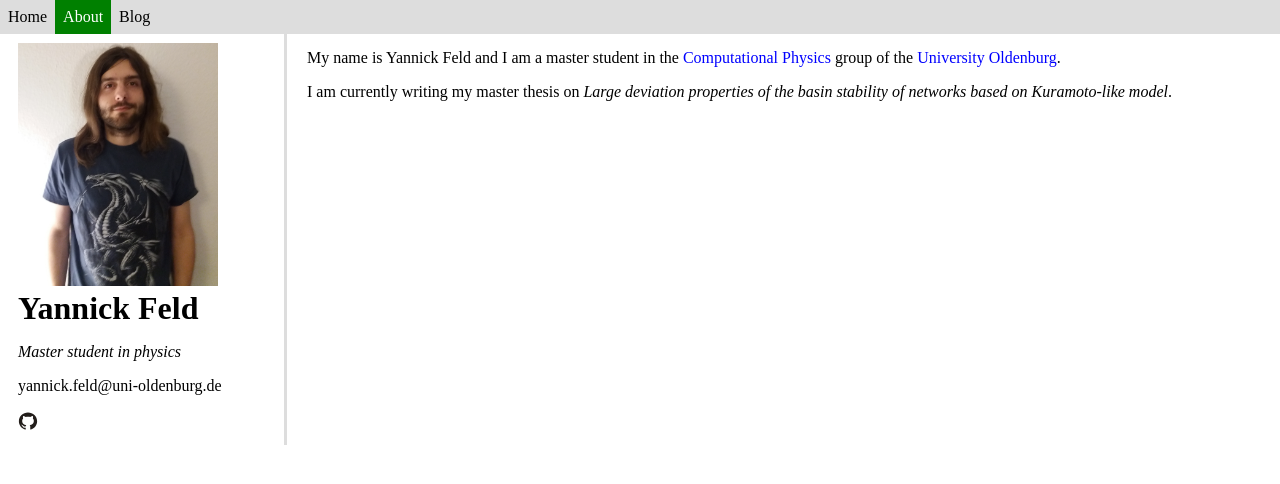
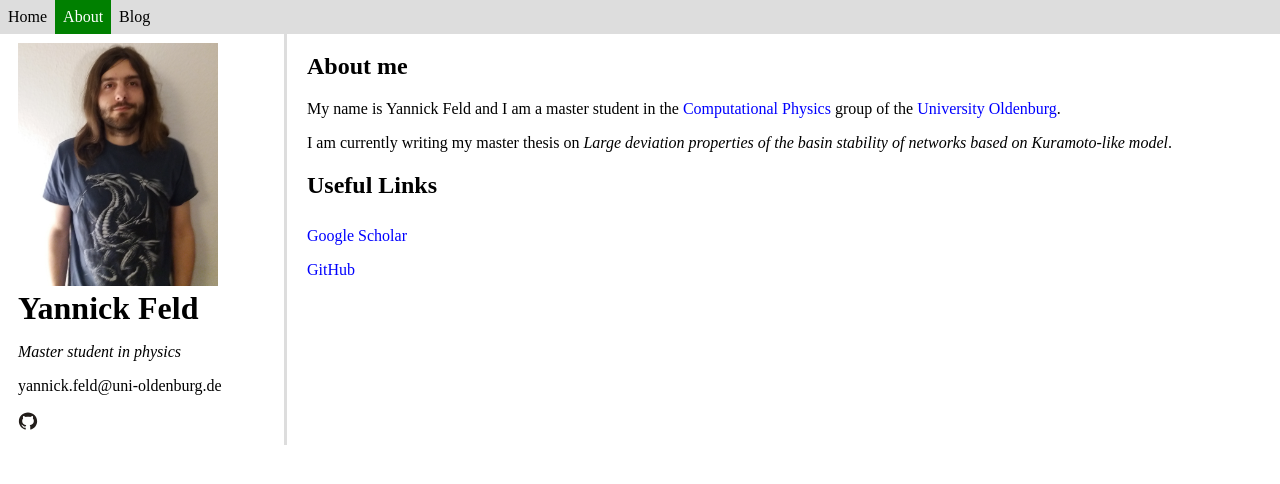
Before and after one commit to Pardoxa/Homepage, a Jekyll site: the page built from about.html, in a window 1280 px wide and 900 px high. Shown: the top 484 px of the window. Built offline with Jekyll 4.4.1, drawn with Linux system fonts in a browser that asks for light colours.

Commit message:
Added usefull Links

```diff
--- /dev/null
+++ b/_data/usefulLinks.yml
@@ -0,0 +1,4 @@
+- name: "Google Scholar"
+  link: https://scholar.google.de/citations?user=VhNaiVIAAAAJ&hl
+- name: GitHub
+  link: https://github.com/Pardoxa
--- a/about.html
+++ b/about.html
@@ -3,6 +3,7 @@ layout: default
 title: About
 showContactInfo: true
 ---
+<h2>About me</h2>
 <p>
   My name is Yannick Feld and I am a master student in the
   <a class="blue" href="https://uol.de/compphys/">
@@ -14,3 +15,11 @@ showContactInfo: true
 <p>
   I am currently writing my master thesis on <i>Large deviation properties of the basin stability of networks based on Kuramoto-like model</i>.
 </p>
+<h2>Useful Links</h2>
+<div>
+  <ul>
+{% for item in site.data.usefulLinks %}
+    <li style="float: none;"> <a class="blue" href="{{ item.link }}"> {{ item.name }} </a> </li>
+{% endfor %}
+  </ul>
+</div>
```
